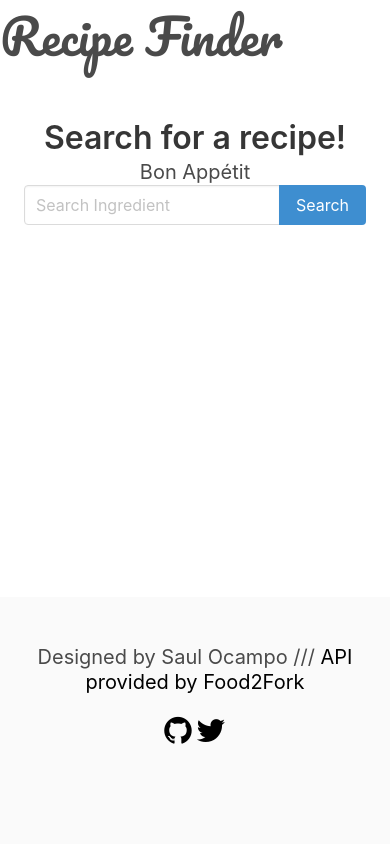
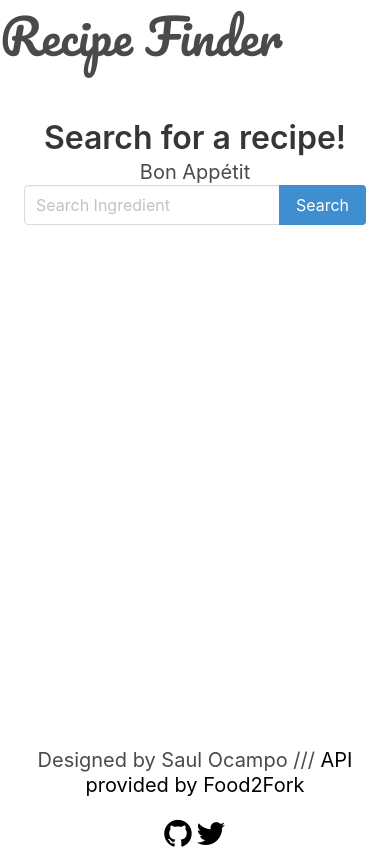
Before and after one commit to digitalh2o2/recipefinder, a plain HTML site: page index.html in a window 390 px wide. Drawn offline with nearby package versions, Linux system fonts and the light colour scheme.

Commit message:
Footer styling changes for mobile

```diff
--- a/main.css
+++ b/main.css
@@ -87,5 +87,7 @@ a:hover {
 */
 
 .footer {
-  top: 0;
+  background: none;
+
+  height: 10px;
 }
```
